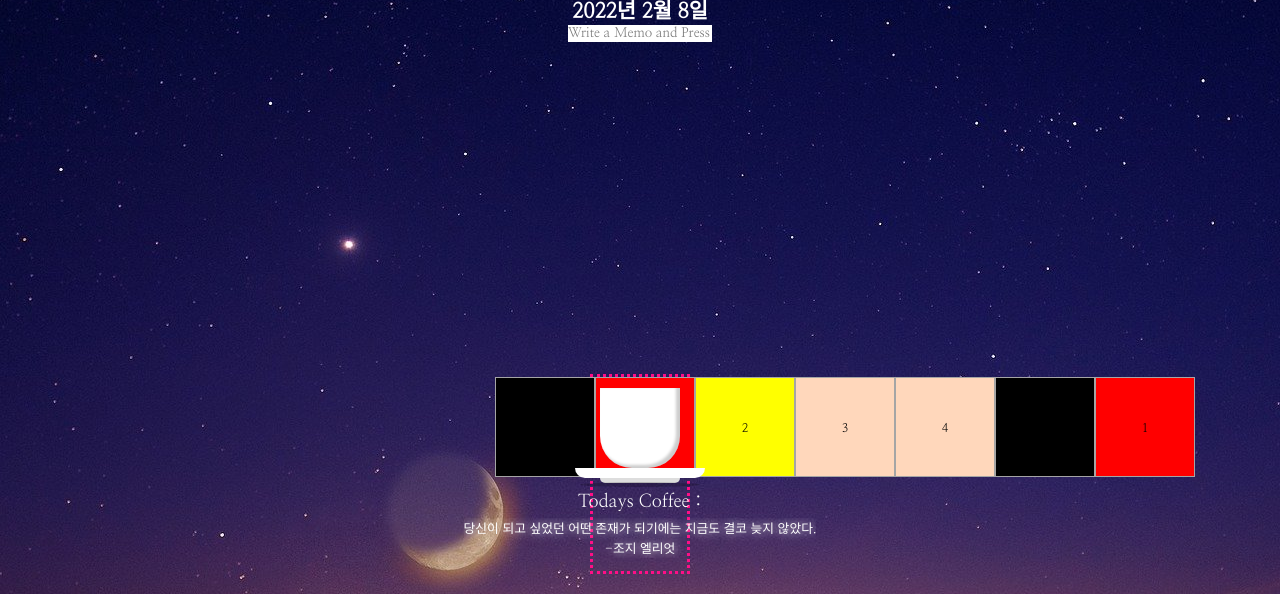
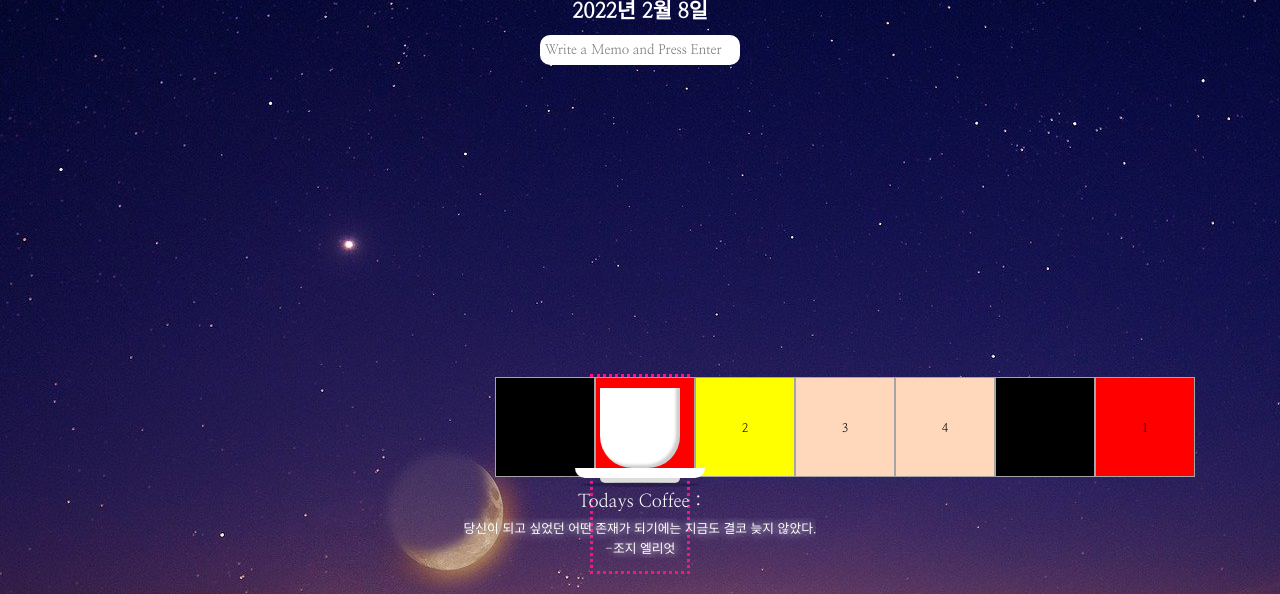
Before and after one commit to skgml0/Chrome_App, a plain HTML site: page index.html in a window 1280 px wide. Shown: the part 206-800 px from the top of the page. Drawn offline with Linux system fonts and the light colour scheme; no server answers.

Commit message:
💄 input- class 추가

```diff
--- a/index.html
+++ b/index.html
@@ -57,6 +57,7 @@
       <h3 id="day"></h3>
       <form id="todo-form">
         <input
+          class="memo-input"
           type="text"
           placeholder="Write a Memo and Press Enter"
           required
```
